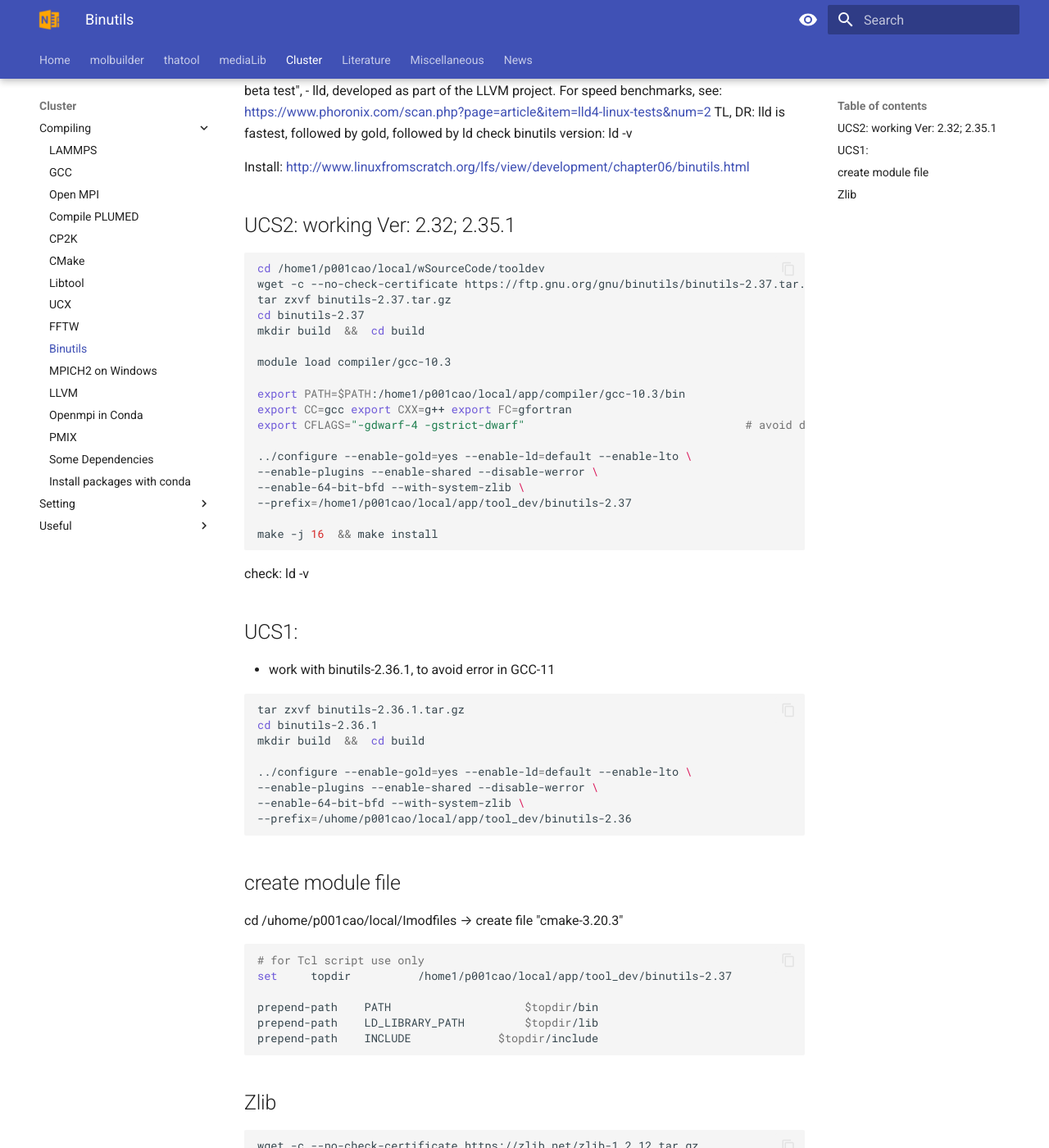
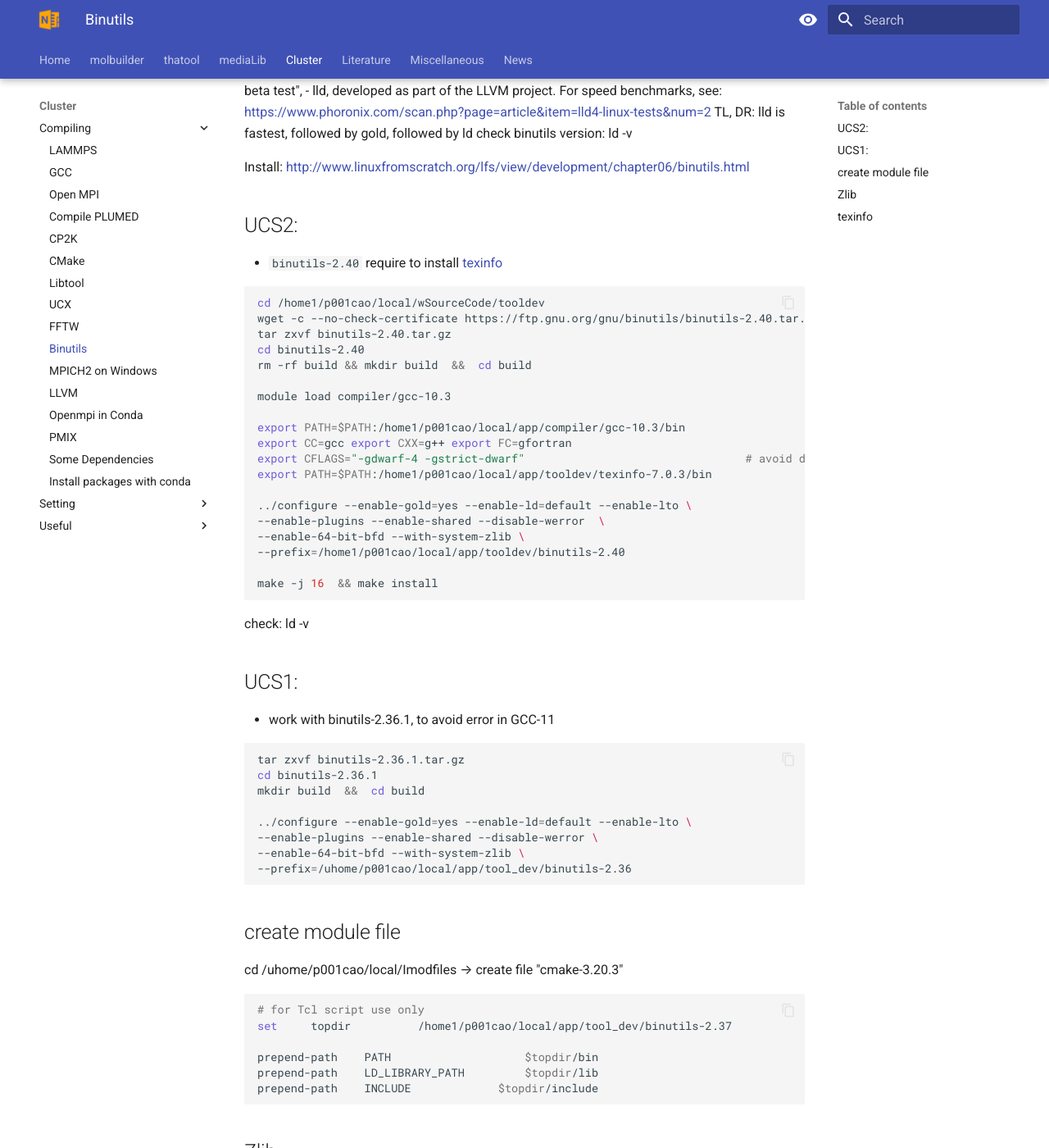
Before and after one commit to thangckt/thangckt.github.io, an MkDocs documentation site: the page built from docs/cluster/compiling/8_binutils_linker.md, in a window 1280 px wide and 1400 px high, scrolled down 206 px. Shown: the whole window at 82% size. Built offline with MkDocs 1.6.1 and Material for MkDocs 9.7.7, drawn with Linux system fonts in a browser that asks for light colours; the version menu is left out; some of the changed text lies outside the part shown.

Commit message:
Update 8_binutils_linker.md

````diff
--- a/docs/cluster/compiling/8_binutils_linker.md
+++ b/docs/cluster/compiling/8_binutils_linker.md
@@ -15,24 +15,27 @@ check  binutils version:  ld -v
 
 Install: http://www.linuxfromscratch.org/lfs/view/development/chapter06/binutils.html
 
-## UCS2: working Ver: 2.32; 2.35.1
+## UCS2:
+- `binutils-2.40` require to install [texinfo](https://ftp.gnu.org/gnu/texinfo/?C=M;O=D)
+
 ```shell
 cd /home1/p001cao/local/wSourceCode/tooldev
-wget -c --no-check-certificate https://ftp.gnu.org/gnu/binutils/binutils-2.37.tar.gz
-tar zxvf binutils-2.37.tar.gz
-cd binutils-2.37
-mkdir build  &&  cd build
+wget -c --no-check-certificate https://ftp.gnu.org/gnu/binutils/binutils-2.40.tar.gz
+tar zxvf binutils-2.40.tar.gz
+cd binutils-2.40
+rm -rf build && mkdir build  &&  cd build
 
 module load compiler/gcc-10.3
 
 export PATH=$PATH:/home1/p001cao/local/app/compiler/gcc-10.3/bin
 export CC=gcc export CXX=g++ export FC=gfortran
 export CFLAGS="-gdwarf-4 -gstrict-dwarf"                                 # avoid dwarf5 error
+export PATH=$PATH:/home1/p001cao/local/app/tooldev/texinfo-7.0.3/bin
 
 ../configure --enable-gold=yes --enable-ld=default --enable-lto \
---enable-plugins --enable-shared --disable-werror \
+--enable-plugins --enable-shared --disable-werror  \
 --enable-64-bit-bfd --with-system-zlib \
---prefix=/home1/p001cao/local/app/tool_dev/binutils-2.37
+--prefix=/home1/p001cao/local/app/tooldev/binutils-2.40
 
 make -j 16  && make install
 ```
@@ -74,6 +77,16 @@ wget -c --no-check-certificate https://zlib.net/zlib-1.2.12.tar.gz
 tar zxvf zlib-1.2.12.tar.gz
 cd zlib-1.2.12
 
-./configure --enable-shared --prefix=/home1/p001cao/local/app/tool_dev/zlib-1.2.12
+./configure --enable-shared --prefix=/home1/p001cao/local/app/tooldev/zlib-1.2.12
 make -j 16 && make install
 ```
+
+## texinfo
+```shell
+wget -c --no-check-certificate https://ftp.gnu.org/gnu/texinfo/texinfo-7.0.3.tar.gz
+tar zxvf  texinfo-7.0.3.tar.gz
+cd texinfo-7.0.3
+
+./configure  --prefix=/home1/p001cao/local/app/tooldev/texinfo-7.0.3
+make -j 16 && make install
+```
````
